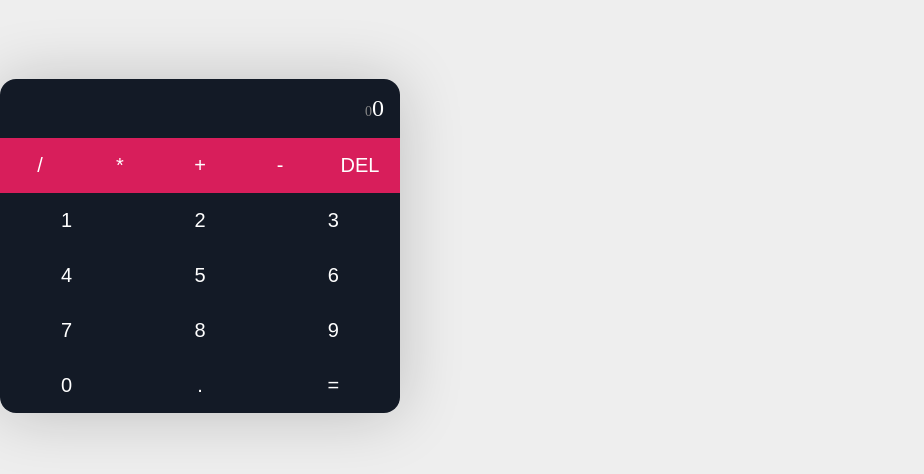
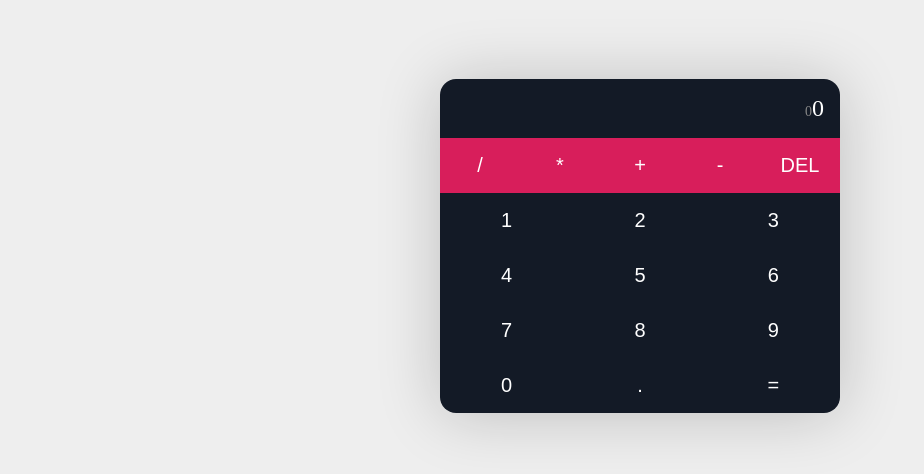
Before and after one commit to veroisla/Calculator-App, a React app: page / in a window 1280 px wide. Shown: the part 154-628 px from the top of the page, without its empty margins (0-924 px from the left). Built offline with nearby package versions, Linux system fonts and the light colour scheme.

Commit message:
define varstates and operators const

```diff
--- a/src/components/App.js
+++ b/src/components/App.js
@@ -1,7 +1,14 @@
 import React from 'react';
+import { useState } from 'react';
 import '../styles/App.scss';
 
 function App() {
+  const [cal, setCal] = useState('');
+  const [result, setResult] = useState('');
+
+  const ops = ['/', '*', '+', '-', '.'];
+
+  //FUNCTION CREATE DIGITS
   const createDigits = () => {
     const digits = [];
     for (let i = 1; i < 10; i++) {
@@ -19,7 +26,8 @@ function App() {
 
   return (
     <>
-      <div className="app">
+      <div className="container">
+        {' '}
         <div className="calculator">
           <div className="calculator__display">
             <span className="calculator__display--result">0</span>0
--- a/src/styles/App.scss
+++ b/src/styles/App.scss
@@ -1,16 +1,14 @@
 @import "../styles/core/Reset.scss";
 @import "../styles/core/Vars.scss";
 
-
-.app {
+//POSICIONAR CALCULADORA EN EL CENTRO!!!!
+.container {
     display: flex;
+    min-height: 100vh;
     align-items: center;
     justify-content: center;
-    min-height: 100vh;
-    width: 100%;
-    max-width: 400px;
+    padding: 16px;
 }
-
 
 
 .calculator {
```
